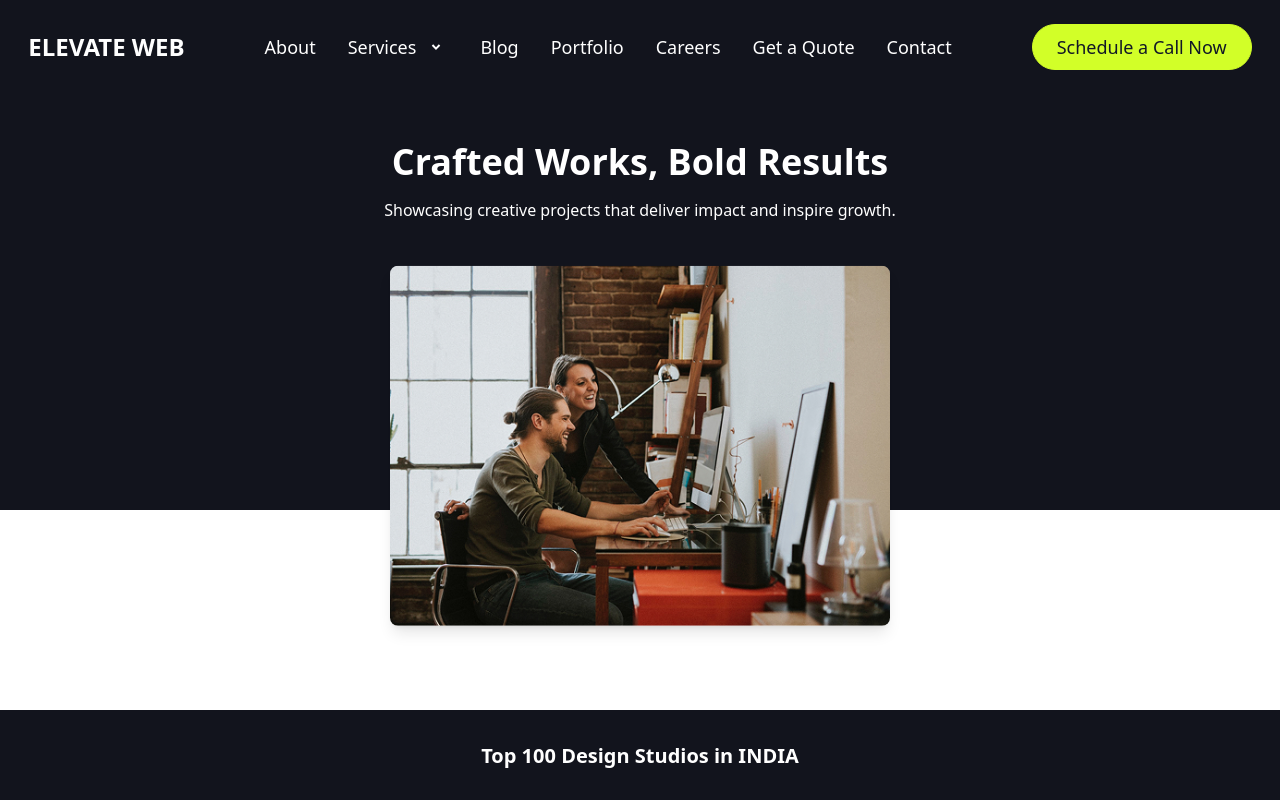
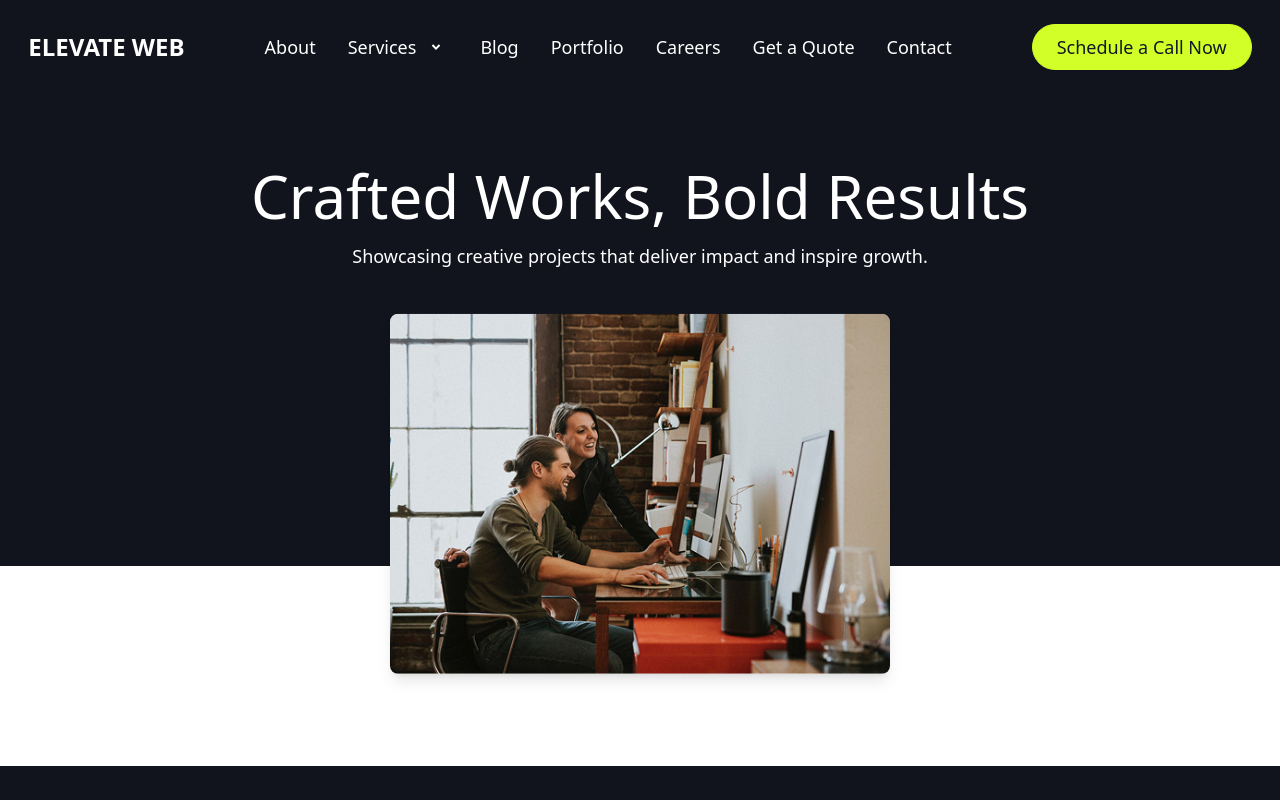
Before and after one commit to akashjadhav09/ElevateWeb, a React (Vite) app: page / in a window 1280 px wide. Shown: the top 800 px of the page. Built offline with nearby package versions, Linux system fonts and the light colour scheme.

Commit message:
page intro banner custom widget design.

```diff
--- a/src/App.jsx
+++ b/src/App.jsx
@@ -1,30 +1,15 @@
 import './App.css'
-import HomePageNarrative from './features/home/HomePageNarrative';
 
+import Navbar from './navbar/Navbar';
+import HomePage from './features/home/homePage';
+import BookFreeCall from './shared/component/bookFreeCall';
 import Footer from './shared/component/Footer';
-import BookFreeCall from './shared/component/bookFreeCall';
-import HeroSection from './features/home/HeroSection';
-import HomeFeatureIcon from './features/home/HomeFeatureIcon';
-import HomeServiceCard from './features/home/HomeServiceCard';
-import SpotlightCard from './features/home/SpotlightCard';
-import ClientRating from './features/home/ClientRatingCard';
-import HomeStudioSectionCard from './features/home/HomeStudioSectionCard';
-import Navbar from './navbar/Navbar';
 
 function App() {
-    let title = "Unforgettable, Websites, Brands & Visuals for Bold Visionaries.";
-    let body = "We’re not your typical design agency. Founded in 2014, we’re a collective of designers, developers, and strategists who believe great digital experiences should be beautiful, functional, and human-centered. From startups to global brands, we help ambitious businesses stand out.We’re not your typical design agency. Founded in 2014, we’re a collective of designers, developers, and strategists who believe great digital experiences should be beautiful, functional, and human-centered. From startups to global brands, we help ambitious businesses stand out.";
-    let imgsrc = "./public/assets/images/homepageNarr1.jpg"
   return (
     <>
       <Navbar />
-      <HeroSection />
-      <HomePageNarrative titleText={title} bodyText={body} imgSrc={imgsrc}/>
-      <HomeFeatureIcon />
-      <HomeServiceCard />
-      <SpotlightCard />
-      <ClientRating />
-      <HomeStudioSectionCard/>
+      <HomePage />
       <BookFreeCall />
       <Footer/>
     </>
--- a/src/features/home/homePage.jsx
+++ b/src/features/home/homePage.jsx
@@ -0,0 +1,29 @@
+import React from "react";
+
+import PageIntroBanner from "../../shared/component/PageIntroBanner";
+import HeroSection from "../home/HeroSection";
+import HomePageNarrative from "../home/HomePageNarrative";
+import HomeFeatureIcon from "../home/HomeFeatureIcon";
+import HomeServiceCard from "../home/HomeServiceCard";
+import SpotlightCard from "../home/SpotlightCard";
+import ClientRating from "../home/ClientRatingCard";
+import HomeStudioSectionCard from "../home/HomeStudioSectionCard";
+
+export default function HomePage(){
+    let title = "Unforgettable, Websites, Brands & Visuals for Bold Visionaries.";
+    let body = "We’re not your typical design agency. Founded in 2014, we’re a collective of designers, developers, and strategists who believe great digital experiences should be beautiful, functional, and human-centered. From startups to global brands, we help ambitious businesses stand out.We’re not your typical design agency. Founded in 2014, we’re a collective of designers, developers, and strategists who believe great digital experiences should be beautiful, functional, and human-centered. From startups to global brands, we help ambitious businesses stand out.";
+    let imgsrc = "./public/assets/images/homepageNarr1.jpg"
+
+    return(
+      <>
+        <PageIntroBanner/>
+        <HeroSection />
+        <HomePageNarrative titleText={title} bodyText={body} imgSrc={imgsrc}/>
+        <HomeFeatureIcon />
+        <HomeServiceCard />
+        <SpotlightCard />
+        <ClientRating />
+        <HomeStudioSectionCard/>
+      </>
+    )
+}
--- a/src/navbar/Navbar.jsx
+++ b/src/navbar/Navbar.jsx
@@ -6,16 +6,14 @@ export default function Navbar(){
     return(
       <div className="navbar-wrapper__main">
         <div className="navbar-wrapper__outer">
-          <div className="navbar-wrapper__inner bg-[#12141d] text-white relative pb-72 px-6">
+          <div className="navbar-wrapper__inner bg-[#12141d] text-white relative pb-56 px-6">
             <div className="navbar-top__section flex items-center justify-center flex-wrap gap-20 pt-6 pb-8">
               <div className="navbar-logo text-2xl font-semibold">ELEVATE WEB</div>
 
               <div className="navbar-links__section cursor-pointer flex items-center flex-wrap justify-center gap-8 text-lg">
                 <p className="link">About</p>
                 <p className="link flex items-center justify-center gap-2">Services
-
-                    <RiArrowDropDownLine className="text-2xl"/>
-
+                  <RiArrowDropDownLine className="text-2xl"/>
                 </p>
                 <p className="link">Blog</p>
                 <p className="link">Portfolio</p>
@@ -29,7 +27,7 @@ export default function Navbar(){
               </button>
             </div>
 
-            <div className="navbar-content-section__outer flex flex-col items-center relative mt-10">
+            {/* <div className="navbar-content-section__outer flex flex-col items-center relative mt-10">
               <div className="navbar-content__section z-10 text-center max-w-2xl px-4">
                 <div className="title-text text-4xl font-bold mb-4">
                   Crafted Works, Bold Results
@@ -46,10 +44,10 @@ export default function Navbar(){
                   alt="Hero Visual"
                 />
               </div>
-            </div>
+            </div> */}
           </div>
 
-          <div className="navbar-bottom-wapper bg-white h-[200px] relative z-10"></div>
+          {/* <div className="navbar-bottom-wapper bg-white h-[200px] relative z-10"></div> */}
         </div>
       </div>
 
--- /dev/null
+++ b/src/shared/component/PageIntroBanner.jsx
@@ -0,0 +1,29 @@
+import React from "react";
+
+export default function PageIntroBanner(){
+    return(
+        <div className="page-intro-banner__main">
+            <div className="page-intro-banner__outer">
+                <div className="navbar-content-section__outer bg-[#12141d] text-white relative z-1 mt-[-10em]  flex flex-col items-center">
+                    <div className="navbar-content__section text-center px-4">
+                        <div className="title-text text-6xl mb-4">
+                        Crafted Works, Bold Results
+                        </div>
+                        <div className="body-text text-lg">
+                        Showcasing creative projects that deliver impact and inspire growth.
+                        </div>
+                    </div>
+
+                    <div className="navbar-image__section top-full -translate-y-1/2 z-20 mt-56">
+                        <img
+                        className="navbar-image w-[500px] object-cover rounded-lg shadow-lg"
+                        src="./public/assets/images/homepageNarr1.jpg"
+                        alt="Hero Visual"
+                        />
+                    </div>
+                </div>
+                <div className="navbar-bottom-wapper bg-white h-[200px] relative -mt-72"></div>
+            </div>
+        </div>
+    )
+}
```
